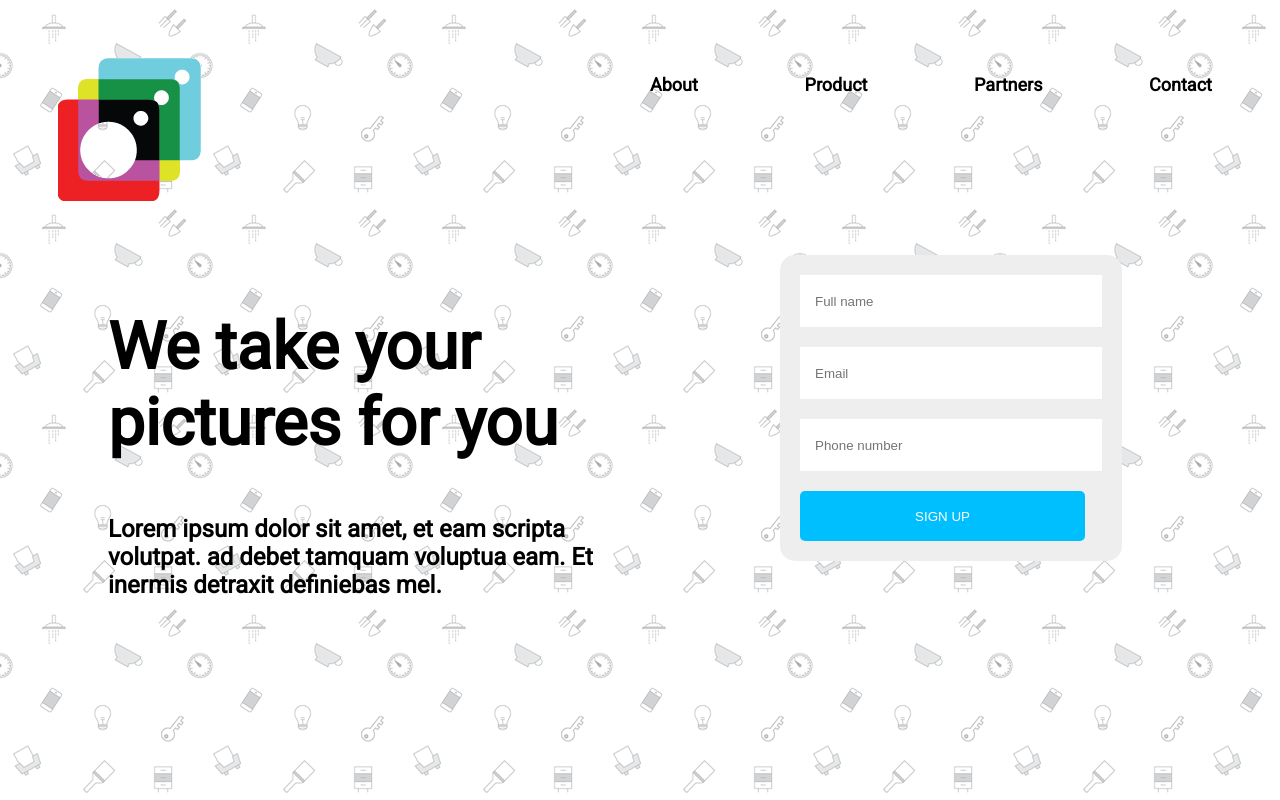
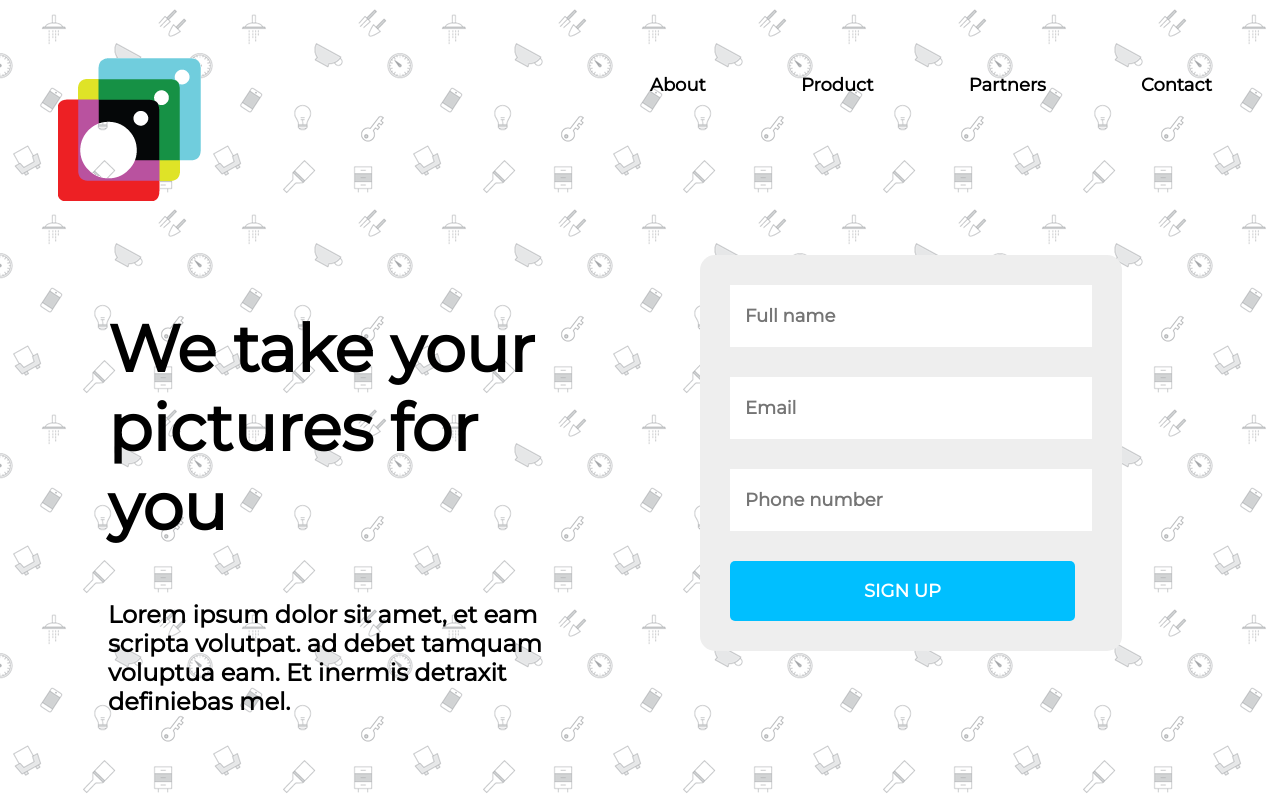
Before and after one commit to Nereikia/Nereikia.github.io, a plain HTML site: page index.html in a window 1280 px wide. Drawn offline with Linux system fonts and the light colour scheme.

Commit message:
Add files via upload

```diff
--- a/index.html
+++ b/index.html
@@ -4,7 +4,7 @@
     <title>Forma</title>
     <meta charset="utf-8">
     <meta name="viewport" content="width=device-width, initial-scale=1">
-    <link href="https://fonts.googleapis.com/css?family=Roboto" rel="stylesheet">
+    <link href="https://fonts.googleapis.com/css?family=Montserrat" rel="stylesheet">
     <link rel="stylesheet" type="text/css" href="css/CA.css">
     </head>
 
--- a/less/CA.less
+++ b/less/CA.less
@@ -15,7 +15,8 @@
             font-size:18px;
             font-weight: 700;
             color:#000;
-            font-family:"Roboto";
+            font-family: 'Montserrat', sans-serif;
+            font-weight: 700;
             margin:0 10px;}}
     padding:50px;
     display:flex;
@@ -42,32 +43,37 @@
     .paragraph{
         margin: 0px 100px 50px 100px;
         min-width:300px;
-        max-width:700px;
+        max-width:750px;
         h2{
             font-weight: 700;
             font-size: 65px;
-            font-family:"Roboto"; }
+            font-family: 'Montserrat', sans-serif;
+            font-weight: 700;}
         p{
             font-size:24px;
             font-weight: 700;
-            font-family:"Roboto";} }
+            font-family: 'Montserrat', sans-serif;
+        font-weight: 700;} }
     .forma{
         margin-right:150px;
         margin-left:50px;
         form{
             background-color:#eee;
-            padding:10px;
+            padding:15px;
             border-radius: 15px;
             display:flex;
             flex-direction: column;
             >*{
                 border-style: none;
-                margin:10px;
-                height:50px;
-                width:285px;
+                margin:15px;
+                height:60px;
+                width:345px;
             }
             input{
                 padding-left:15px;
+                font-size:18px;
+                font-family: 'Montserrat', sans-serif;
+                font-weight: 700;
             }
             button{
                 background-color:deepskyblue;
@@ -75,6 +81,9 @@
                 color:#FFF;
                 cursor:pointer;
                 text-transform: uppercase;
+                font-family: 'Montserrat', sans-serif;
+                font-weight: 700;
+                font-size: 18px;
 
             }
         }
```
Also changed, not shown: css/CA.css.
